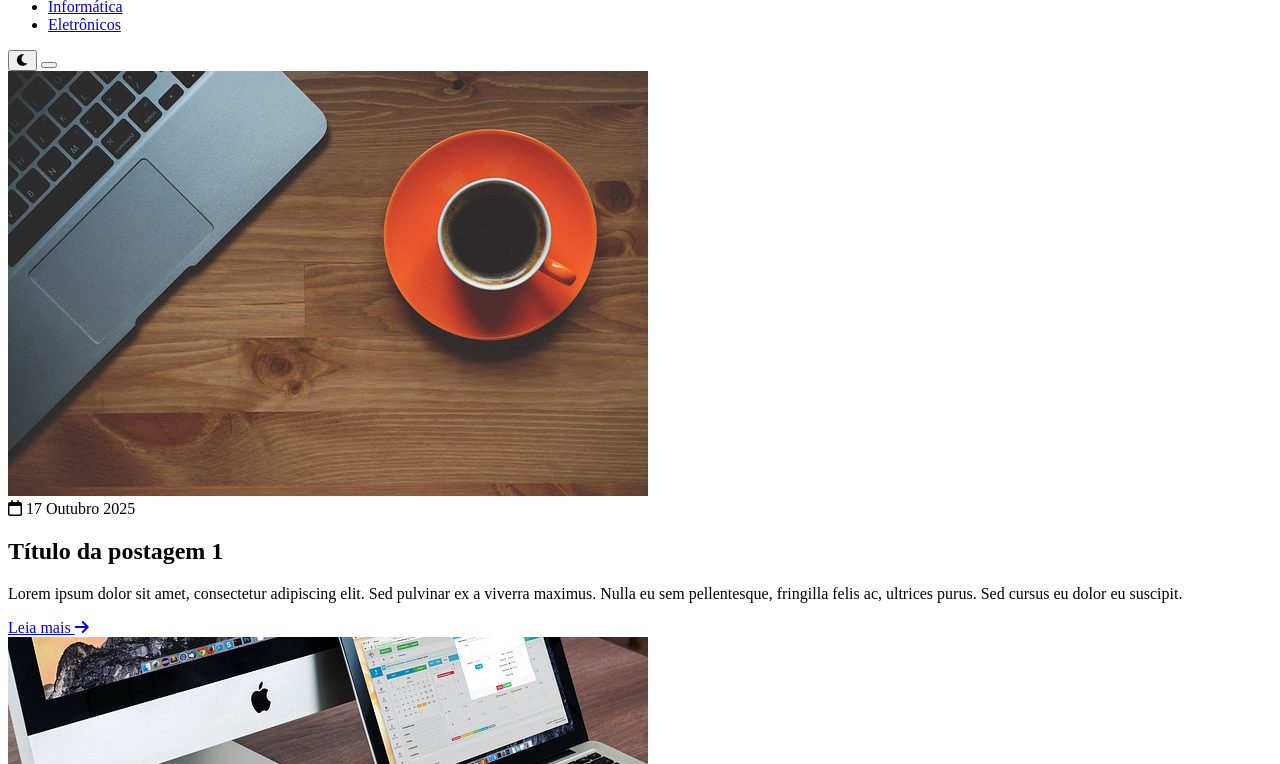
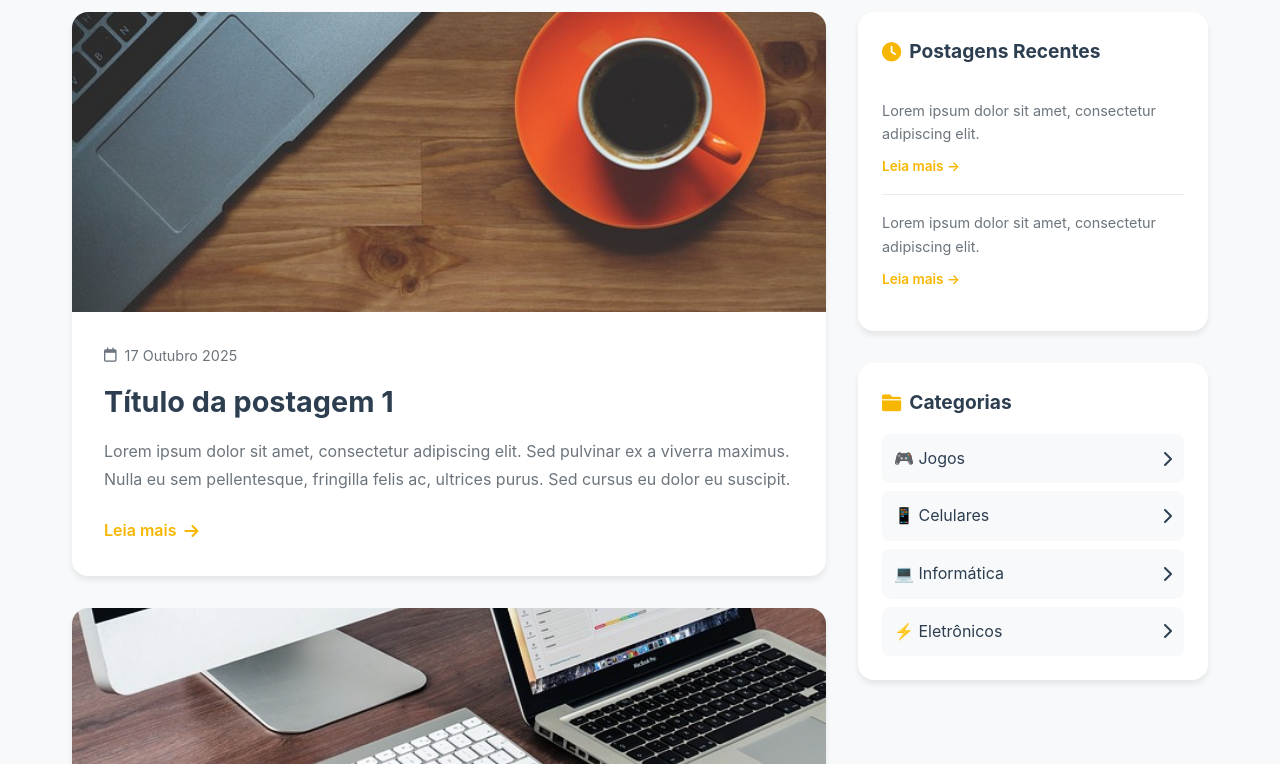
Before and after one commit to SolonThiago/minha_aplicacao, a plain HTML site: page index.html in a window 1280 px wide. Shown: the part 98-862 px from the top of the page. Drawn offline with Linux system fonts and the light colour scheme; the site is published under a folder, as on GitHub Pages, so addresses that start at the root find nothing.

Commit message:
Aquivo CSS fora de pasta

```diff
--- a/index.html
+++ b/index.html
@@ -8,7 +8,7 @@
       href="https://cdnjs.cloudflare.com/ajax/libs/font-awesome/6.0.0/css/all.min.css"
       rel="stylesheet"
     />
-    <link rel="stylesheet" href="/css/estilo.css" />
+    <link rel="stylesheet" href="estilo.css" />
   </head>
   <body>
     <header class="header">
```
Also changed, not shown: estilo.css (renamed from css/estilo.css).
